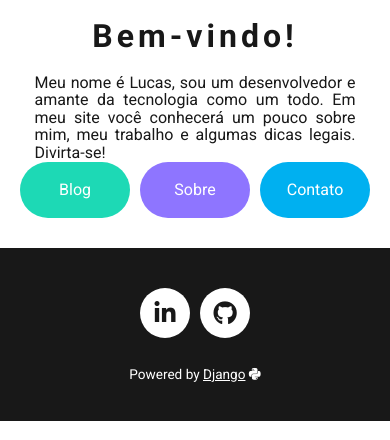
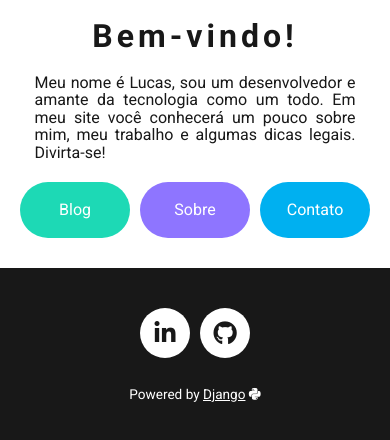
Before and after one commit to LucasAlmeidaSar/blogDjango, a Django app: page / in a window 390 px wide. Shown: the part 283-723 px from the top of the page. Run offline with Django 3.2, Linux system fonts and the light colour scheme.

Commit message:
Corrigindo margem do parágrafo da home

```diff
--- a/templates/static/css/home.css
+++ b/templates/static/css/home.css
@@ -129,7 +129,7 @@ body{
     .main-text {
         line-height: 1.1;
         width: 90%;
-        margin: 0 auto;
+        margin: 0 auto 20px auto;
     }
     .menu {
         justify-content: center;
```
